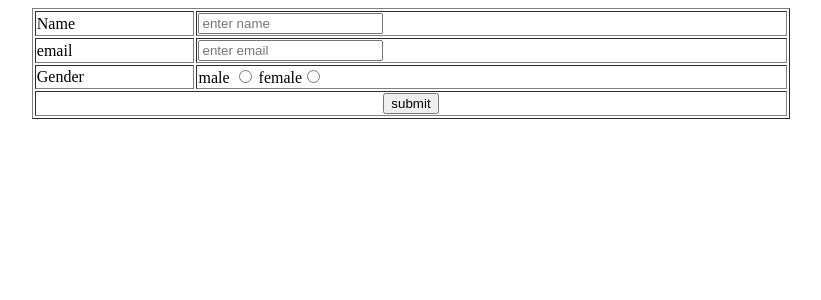
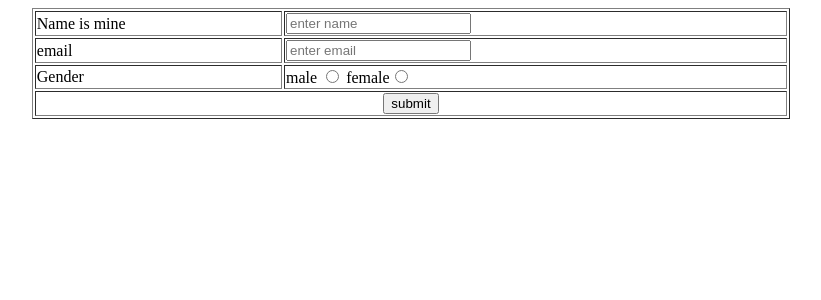
Before and after one commit to faraz05/mobe, a PHP site: page /get.php in a window 1280 px wide. Shown: the top 300 px of the page, without its empty margins (229-1050 px from the left). Run offline with PHP 8.4, Linux system fonts and the light colour scheme.

Commit message:
Second commit

```diff
--- a/get.php
+++ b/get.php
@@ -4,7 +4,7 @@
 <form action="exmp.php" method="POST">
 <table align="center" border="1" width="60%">
 <tr>
-<td> Name </td>
+<td> Name is mine </td>
 <td> <input type="text" placeholder="enter name" name="name"/> </td>
 </tr>
 <tr>
```
